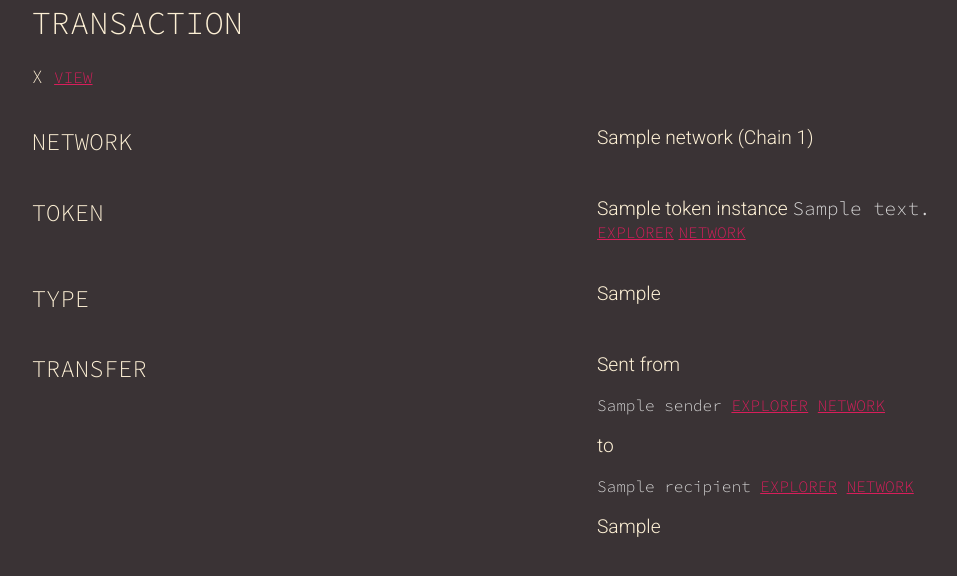
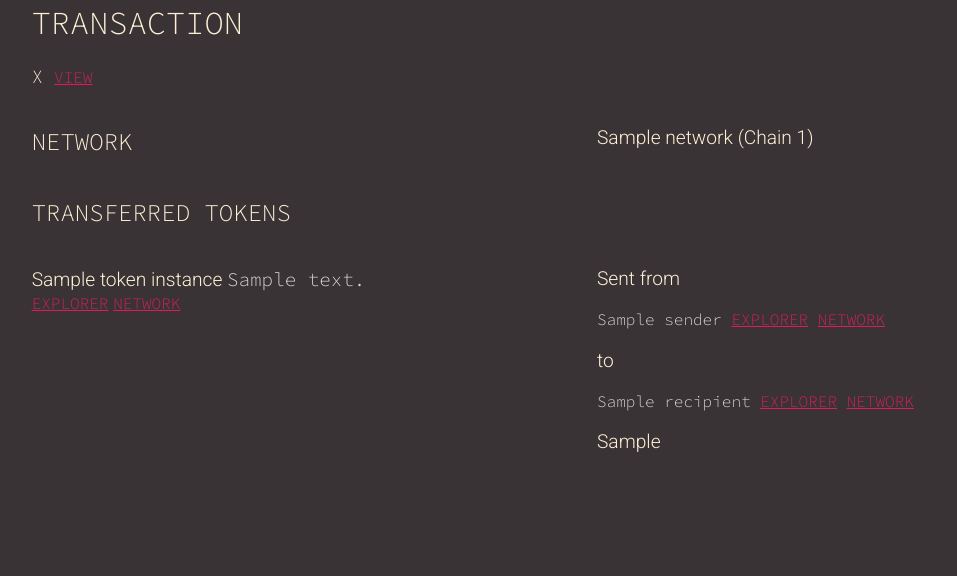
Before and after one commit to stryukovsky/django_evm_indexer, a Django app: template templates/explorer/transaction.html in a window 1280 px wide. Shown: the part 142-718 px from the top of the page, without its empty margins (43-1000 px from the left). Run offline with Django 4.2, Linux system fonts and the light colour scheme; the template is opened without the code that fills it: most values are stand-ins (such as "Sample title", 1, 10 or a date in 2020).

Commit message:
feat: multi token transaction in explorer

```diff
--- a/indexer/transfer_fetchers.py
+++ b/indexer/transfer_fetchers.py
@@ -1,11 +1,12 @@
 import abc
 import json
-from typing import List, Callable, Type, Dict, Sequence, Union, cast
 from logging import getLogger
+from typing import List, Callable, Type, Dict, Sequence, cast
+
 from web3 import Web3
 from web3.contract import Contract
 from web3.contract.contract import ContractEvent
-from web3.types import TxData, HexStr, TxReceipt, HexBytes
+from web3.types import TxData, HexStr, TxReceipt
 
 from indexer.transfer_transactions import (TransferTransaction,
                                            FungibleTransferTransaction,
--- a/templates/explorer/explorer.html
+++ b/templates/explorer/explorer.html
@@ -28,8 +28,8 @@
                 <h2 class="title centered">Networks</h2>
                 <div style="min-height: 100pt">
                     {% for network in networks %}
-                        <a href="{% url 'explorer_network' chain_id=network.chain_id %}"
-                           class="title">{{ network.name }}</a>
+                        <h2><a href="{% url 'explorer_network' chain_id=network.chain_id %}"
+                           class="title">{{ network.name }}</a></h2>
                     {% endfor %}
 
                 </div>
--- a/templates/explorer/token.html
+++ b/templates/explorer/token.html
@@ -36,7 +36,6 @@
         <div class="column">
             <div>
                 <p class="text big-text"> {{ token.get_type_display }} </p>
-
             </div>
         </div>
     </div>
--- a/templates/explorer/transaction.html
+++ b/templates/explorer/transaction.html
@@ -1,6 +1,6 @@
 <html lang="en">
 <head>
-    <title>Transaction {{ tx.tx_hash }}</title>
+    <title>Transaction {{ tx_hash }}</title>
     {% block extrahead %}
         {% include "admin/evm_indexer.style-template.html" %}
         {% include "explorer/explorer.style-template.html" %}
@@ -13,66 +13,51 @@
 
 <div class="table">
     <h1 class="title">Transaction </h1>
-    <h3 class="title">{{ tx.tx_hash }}  {% if tx.token_instance.network.explorer_url %}
-        <a href="{{ tx.token_instance.network.explorer_url }}/tx/{{ tx.tx_hash }}">View</a>{% endif %}</h3>
+    <h3 class="title">{{ tx_hash }}  {% if network.explorer_url %}
+        <a href="{{ network.explorer_url }}/tx/{{ tx_hash }}">View</a>{% endif %}</h3>
     <div class="row">
         <div class="column">
             <h2 class="title">Network</h2>
         </div>
         <div class="column">
             <div>
-                <p class="text big-text"> {{ tx.token_instance.network.name }} (Chain
-                    {{ tx.token_instance.network.chain_id }}) </p>
+                <p class="text big-text"> {{ network.name }} (Chain
+                    {{ network.chain_id }}) </p>
             </div>
         </div>
     </div>
+    <h2 class="title">Transferred tokens</h2>
+    {% for transfer in transfers %}
         <div class="row">
             <div class="column">
-            <h2 class="title">Token</h2>
-        </div>
-        <div class="column">
-            <div>
-                <p class="text big-text"> {{ tx.token_instance.name }} <span
-                        class="address"> {{ tx.token_instance.address }}</span><br>
-                    <a href="{% url 'explorer_token' token_id=tx.token_instance.id %}">EXPLORER</a>
-                    {% if tx.token_instance.network.explorer_url %}
-                        <a href="{{ tx.token_instance.network.explorer_url }}/address/{{ tx.token_instance.address }}">NETWORK</a>{% endif %}
+                <p class="text big-text"> {{ transfer.token_instance.name }} <span
+                        class="address"> {{ transfer.token_instance.address }}</span><br>
+                    <a href="{% url 'explorer_token' token_id=transfer.token_instance.id %}">EXPLORER</a>
+                    {% if network.explorer_url %}
+                        <a href="{{ transfer.token_instance.network.explorer_url }}/address/{{ transfer.token_instance.address }}">NETWORK</a>{% endif %}
                 </p>
-            </div>
-        </div>
-    </div>
-    <div class="row">
-        <div class="column">
-            <h2 class="title">Type</h2>
-        </div>
-        <div class="column">
-            <div>
-                <p class="text big-text"> {{ tx.token_instance.get_type_display }} </p>
-
-            </div>
-        </div>
-    </div>
-    <div class="row">
-        <div class="column">
-            <h2 class="title">Transfer</h2>
             </div>
             <div class="column">
                 <div>
                     <p class="text big-text"> Sent from </p>
-                <p class="address">{{ tx.sender }}
-                    <a href="{% url 'explorer_holder' address=tx.sender %}">EXPLORER</a>
-                    {% if tx.token_instance.network.explorer_url %}
-                        <a href="{{ tx.token_instance.network.explorer_url }}/address/{{ tx.sender }}">NETWORK</a>{% endif %}
+                    <p class="address">{{ transfer.sender }}
+                        <a href="{% url 'explorer_holder' address=transfer.sender %}">EXPLORER</a>
+                        {% if network.explorer_url %}
+                            <a href="{{ transfer.token_instance.network.explorer_url }}/address/{{ transfer.sender }}">NETWORK</a>{% endif %}
                     </p>
                     <p class="text big-text"> to </p>
-                <p class="address"> {{ tx.recipient }}
-                    <a href="{% url 'explorer_holder' address=tx.recipient %}">EXPLORER</a>
-                    {% if tx.token_instance.network.explorer_url %}
-                        <a href="{{ tx.token_instance.network.explorer_url }}/address/{{ tx.recipient }}">NETWORK</a>{% endif %}
+                    <p class="address"> {{ transfer.recipient }}
+                        <a href="{% url 'explorer_holder' address=transfer.recipient %}">EXPLORER</a>
+                        {% if network.explorer_url %}
+                            <a href="{{ transfer.token_instance.network.explorer_url }}/address/{{ transfer.recipient }}">NETWORK</a>{% endif %}
                     </p>
-                <p class="text big-text">{{ pretty_transfer }}</p>
+                    <p class="text big-text">{{ transfer.pretty_transfer }}</p>
                 </div>
             </div>
+        </div>
+
+    {% endfor %}
+
 </div>
 
 </div>
```
Also changed, not shown: explorer/views.py (+16 -3 lines), indexer/transfer_transactions.py (+60 -29 lines). Lines whose indentation alone changed are shown as unchanged.
